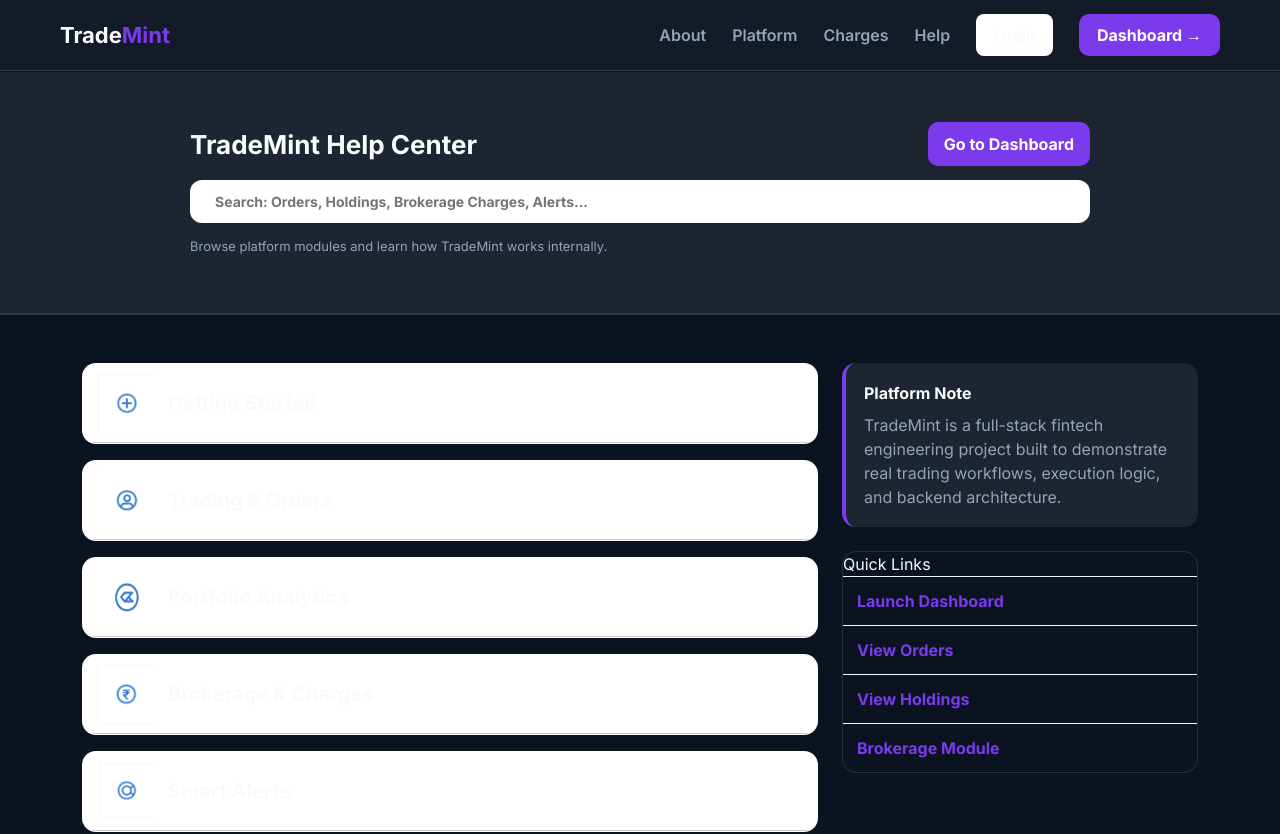
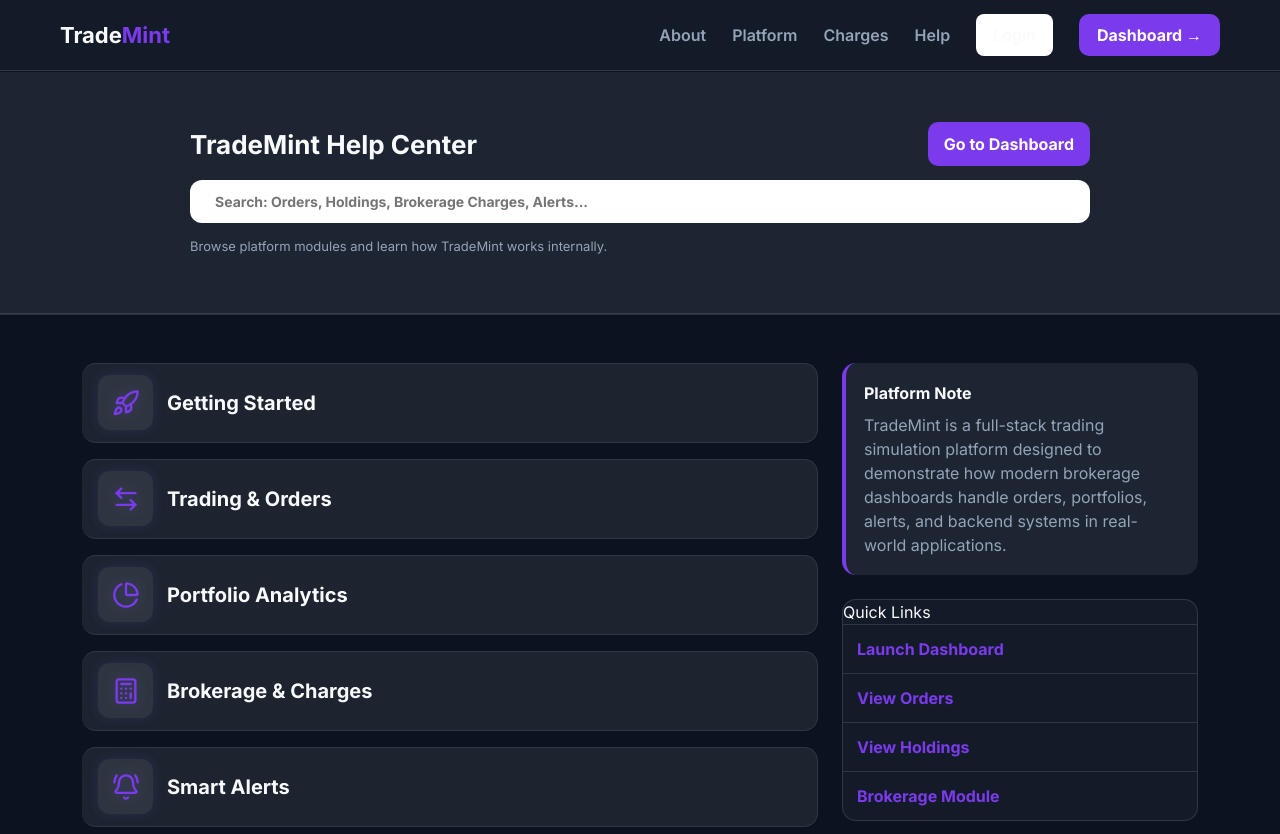
Before and after one commit to Manideepsainell/TradeMint, a React (Create React App) app in the folder dashboard/: page /support in a window 1280 px wide. Shown: the top 834 px of the page. Built offline with nearby package versions, Linux system fonts and the light colour scheme; no server answers.

Commit message:
Build Help Center layout with accordion support modules - Designed support accordion UI - Added platform note and quick links sidebar - Styled support sections for both dark and light themes

```diff
--- a/dashboard/src/Landing_page/Support/Accordion.css
+++ b/dashboard/src/Landing_page/Support/Accordion.css
@@ -1,47 +1,72 @@
+/* ============================================================
+   HELP CENTER ACCORDION — THEME ADAPTIVE
+============================================================ */
+
 .accordion-custom {
   font-family: Inter, system-ui, sans-serif;
 }
 
+/* Card */
 .accordion-custom .card {
   border: 1px solid var(--border);
   border-radius: 14px;
   overflow: hidden;
+  background: var(--card); /* ✅ theme card */
+  transition: transform 0.2s ease, box-shadow 0.2s ease;
 }
 
+.accordion-custom .card:hover {
+  transform: translateY(-2px);
+  box-shadow: 0 12px 28px rgba(0, 0, 0, 0.08);
+}
+
+/* Button/Header */
 .accordion-btn {
   font-weight: 700;
-  background: white !important;
+  background: var(--card) !important; /* ✅ adaptive */
   border: none !important;
   min-height: 78px;
+  color: var(--text); /* ✅ adaptive */
 }
 
+.accordion-btn:hover {
+  background: var(--soft) !important;
+}
+
+/* Icon Box */
 .corner-block {
   width: 55px;
   height: 55px;
-  background: var(--soft);
+  background: var(--soft); /* ✅ adaptive */
   display: flex;
   justify-content: center;
   align-items: center;
   border-radius: 12px;
+  box-shadow: 0 0 12px rgba(99, 102, 241, 0.15);
 }
 
+/* Title */
 .accordion-title {
   flex: 1;
   margin-left: 14px;
-  color: var(--text);
+  color: var(--text); /* ✅ adaptive */
 }
 
+/* Caret */
 .accordion-caret i {
   color: var(--brand);
   font-size: 1rem;
   margin-right: 14px;
 }
 
+/* Panel */
 .accordion-panel {
   max-height: 0;
   overflow: hidden;
-  transition: all 0.25s ease;
+  transition: max-height 0.3s ease, padding 0.3s ease;
   padding: 0 18px;
+  background: var(--card); /* ✅ adaptive */
+  color: var(--muted);
 }
 
 .accordion-panel.open {
@@ -60,7 +85,7 @@
   font-weight: 600;
 }
 
-/* Sidebar */
+/* Sidebar Note */
 .support-alert {
   background: var(--soft);
   padding: 18px;
@@ -68,38 +93,50 @@
   border-radius: 14px;
 }
 
+/* Quick Links Box */
 .support-quicklinks {
   border: 1px solid var(--border);
   border-radius: 14px;
   overflow: hidden;
+  background: var(--card); /* ✅ adaptive */
 }
 
-.accordion-custom .card:hover {
-  box-shadow: 0 10px 24px rgba(0, 0, 0, 0.05);
-  transition: 0.25s ease;
-}
-
-
+/* Quick Link Item */
 .support-quicklink {
   display: block;
   padding: 12px 14px;
   text-decoration: none;
   color: var(--brand);
   font-weight: 700;
-  border-top: 1px solid #f1f5f9;
+  border-top: 1px solid var(--border);
 }
 
 .support-quicklink:hover {
   background: var(--soft);
   color: var(--text);
 }
-.accordion-btn:hover {
-  background: var(--soft) !important;
+
+/* Remove unwanted bootstrap styles */
+.card-header {
+  border: none !important;
+  background: transparent !important;
 }
-.accordion-panel {
-  transition: max-height 0.3s ease, padding 0.3s ease;
+
+.accordion-custom .card::before,
+.accordion-custom .card-header::before {
+  display: none !important;
 }
-.accordion-custom .card:hover {
-  box-shadow: 0 10px 24px rgba(0, 0, 0, 0.05);
-  transition: 0.25s ease;
+
+.accordion-custom .card,
+.accordion-custom .card-header {
+  border-left: none !important;
 }
+
+/* Icons */
+.help-icon {
+  color: var(--brand);
+  display: flex;
+  align-items: center;
+  justify-content: center;
+  filter: drop-shadow(0 0 6px rgba(99, 102, 241, 0.25));
+}
--- a/dashboard/src/Landing_page/Support/Accordion.js
+++ b/dashboard/src/Landing_page/Support/Accordion.js
@@ -1,72 +1,61 @@
 import React, { useState } from "react";
 import "./Accordion.css";
+import { Rocket, ArrowLeftRight, PieChart, Calculator, BellRing, Network } from "lucide-react";
 
 const items = [
   {
     title: "Getting Started",
-    icon: "media/images/icon_1.png",
-    iconSize: 60,
+    icon: <Rocket size={28} />,
     links: [
-      "Login & Session Restore",
-      "Dashboard Overview",
-      "Protected Routes",
-      "Demo Account Setup",
+      "How to create an account and log in",
+      "Understanding the dashboard layout",
+      "Using the demo account",
     ],
   },
   {
     title: "Trading & Orders",
-    icon: "media/images/icon_2.png",
-    iconSize: 60,
+    icon: <ArrowLeftRight size={28} />,
     links: [
-      "Placing Buy Orders",
-      "Placing Sell Orders",
-      "Order History",
-      "Execution Engine Workflow",
+      "How to place buy and sell orders",
+      "Tracking order history",
+      "Understanding order execution",
     ],
   },
   {
     title: "Portfolio Analytics",
-    icon: "media/images/icon_7.png",
-    iconSize: 50,
+    icon: <PieChart size={28} />,
     links: [
-      "Holdings Tracking",
-      "Positions Monitoring",
-      "Real-Time P&L Calculation",
-      "Portfolio Value Summary",
+      "Reading holdings and positions",
+      "How P&L is calculated",
+      "Portfolio value overview",
     ],
   },
   {
     title: "Brokerage & Charges",
-    icon: "media/images/icon_3.png",
-    iconSize: 60,
+    icon: <Calculator size={28} />,
     links: [
-      "Charges Breakdown",
-      "Gross vs Net Profit",
-      "Trade Cost Transparency Module",
+      "Breakdown of brokerage fees",
+      "Gross vs net profit",
     ],
   },
   {
     title: "Smart Alerts",
-    icon: "media/images/icon_4.png",
-    iconSize: 60,
+    icon: <BellRing size={28} />,
     links: [
-      "Exposure Warnings",
-      "Daily Drop Alerts",
-      "Recent Activity Insights",
+      "Setting price alerts",
+      "Understanding portfolio alerts",
     ],
   },
   {
-    title: "Backend Architecture",
-    icon: "media/images/icon_5.png",
-    iconSize: 60,
+    title: "Platform Architecture",
+    icon: <Network size={28} />,
     links: [
-      "Routes → Controllers → Services",
-      "MongoDB Models & Schemas",
-      "Caching + Market Data Integration",
-      "API Security with Middleware",
+      "Frontend–backend communication",
+      "Database and security design",
     ],
   },
 ];
+
 
 function Accordion() {
   const [open, setOpen] = useState(null);
@@ -88,12 +77,10 @@ function Accordion() {
                       onClick={() => toggle(i)}
                     >
                       <span className="corner-block">
-                        <img
-                          src={item.icon}
-                          alt={item.title}
-                          width={item.iconSize}
-                          height={item.iconSize}
-                        />
+                       <span className="help-icon">
+  {item.icon}
+</span>
+
                       </span>
 
                       <span className="accordion-title fs-5">
@@ -128,11 +115,12 @@ function Accordion() {
           <div className="col-lg-4 col-12">
             <div className="support-alert">
               <p className="mb-2 fw-bold">Platform Note</p>
-              <p className="text-muted mb-0">
-                TradeMint is a full-stack fintech engineering project built to
-                demonstrate real trading workflows, execution logic, and backend
-                architecture.
-              </p>
+             <p className="text-muted mb-0">
+  TradeMint is a full-stack trading simulation platform designed to
+  demonstrate how modern brokerage dashboards handle orders, portfolios,
+  alerts, and backend systems in real-world applications.
+</p>
+
             </div>
 
             <div className="support-quicklinks mt-4">
```
